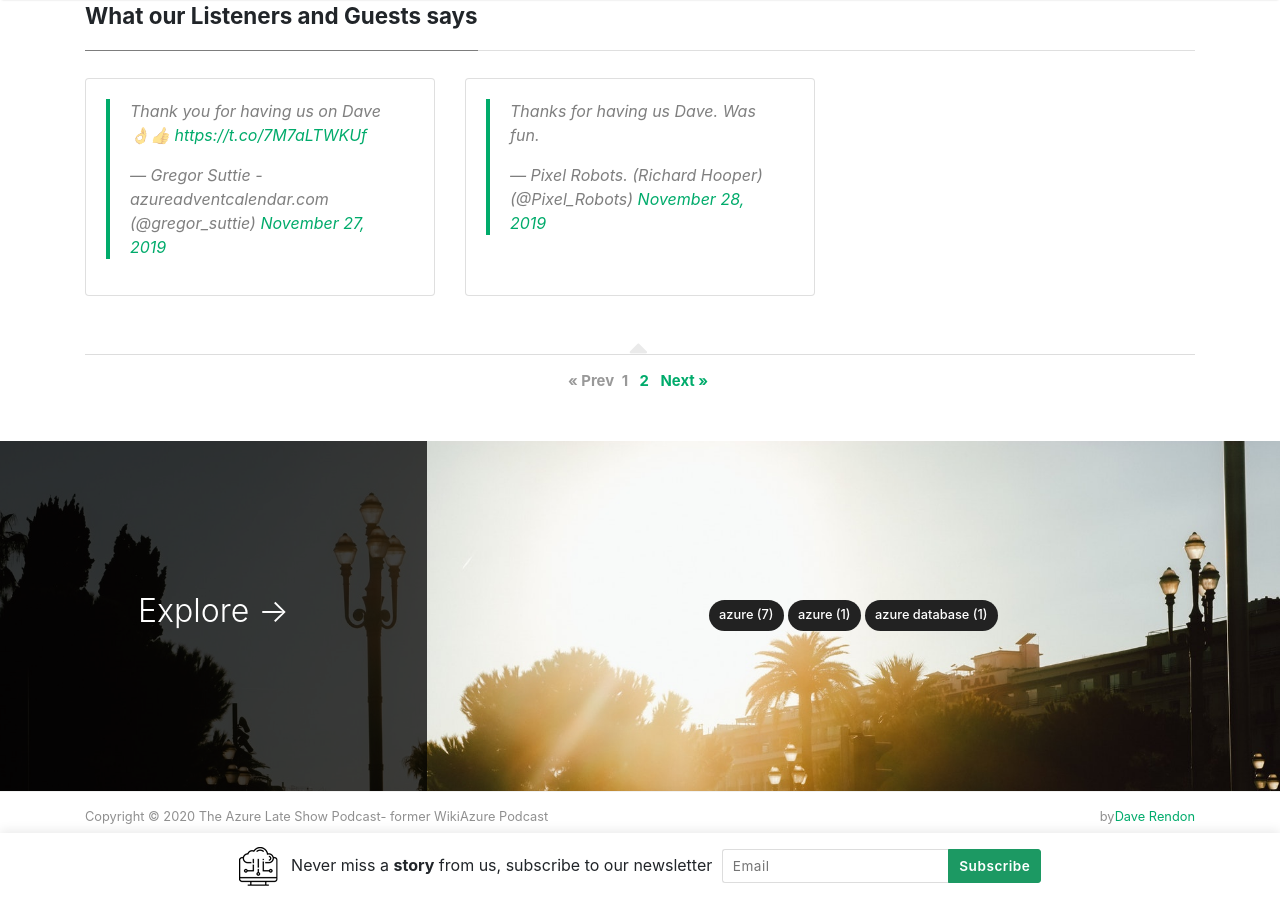
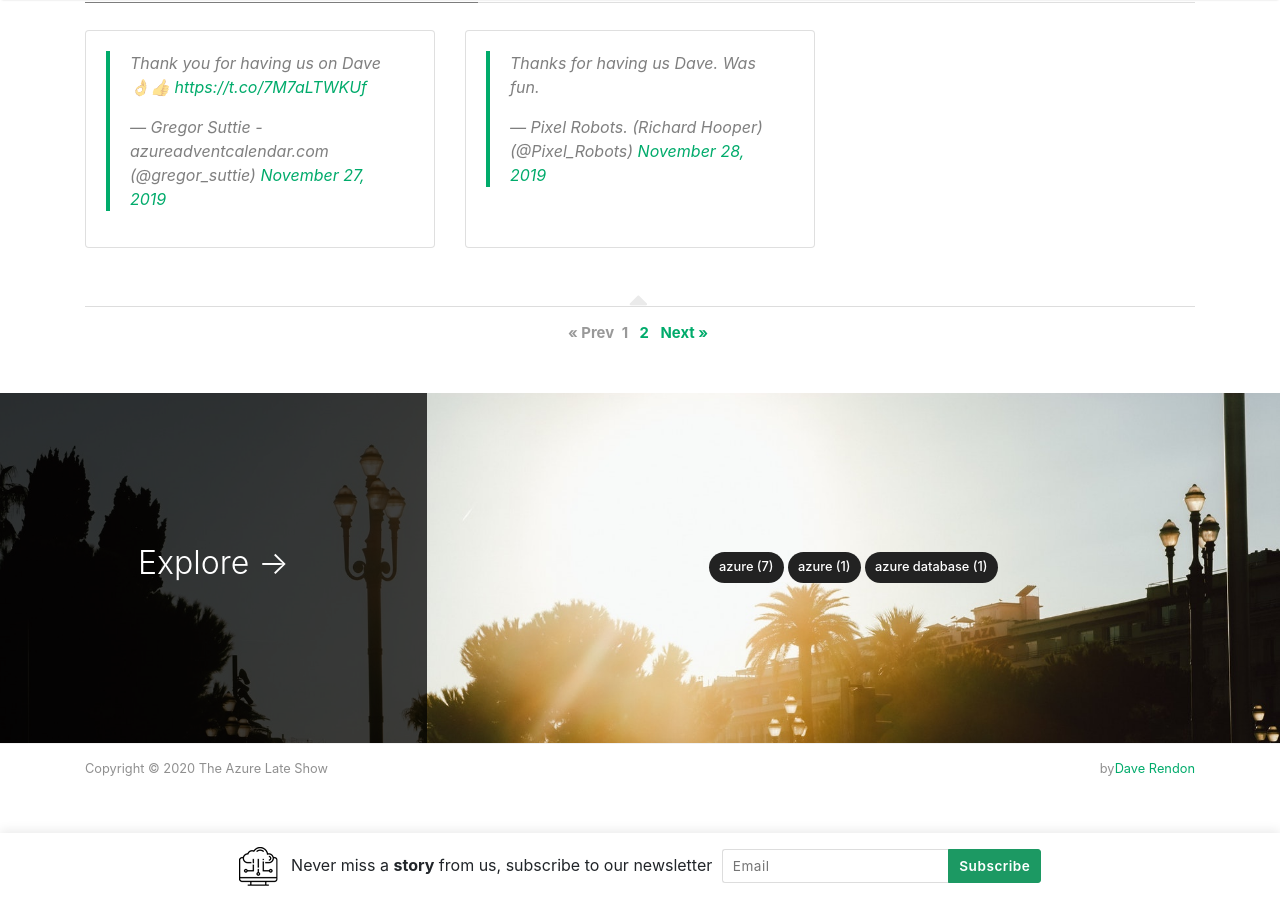
Before and after one commit to daveRendon/wikiazure-podcast, a Jekyll site: the page built from index.html, in a window 1280 px wide and 900 px high, scrolled down 1967 px. Built offline with Jekyll 4.4.1, drawn with Linux system fonts in a browser that asks for light colours; nearby versions of some CDN libraries; the list of posts is cut into pages by our own code; comment, search, counter and statistics services are not loaded; some of the changed text lies outside the part shown.

Commit message:
update _config.yml

```diff
--- a/_config.yml
+++ b/_config.yml
@@ -1,5 +1,5 @@
 # Site
-name: "The Azure Late Show Podcast- former WikiAzure Podcast"
+name: "The Azure Late Show"
 title: "Azure Late Show Podcast"
 description: "Embracing tech intensity to build your own digital capabilities"
 logo: 'assets/images/logo.png'
```
